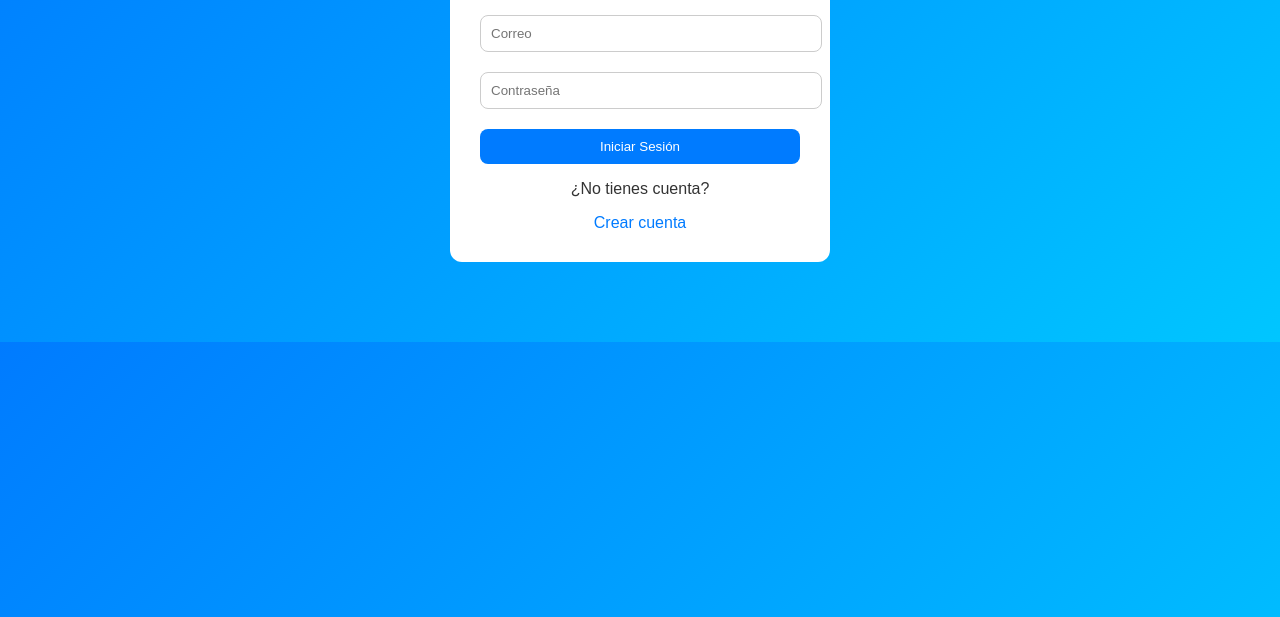
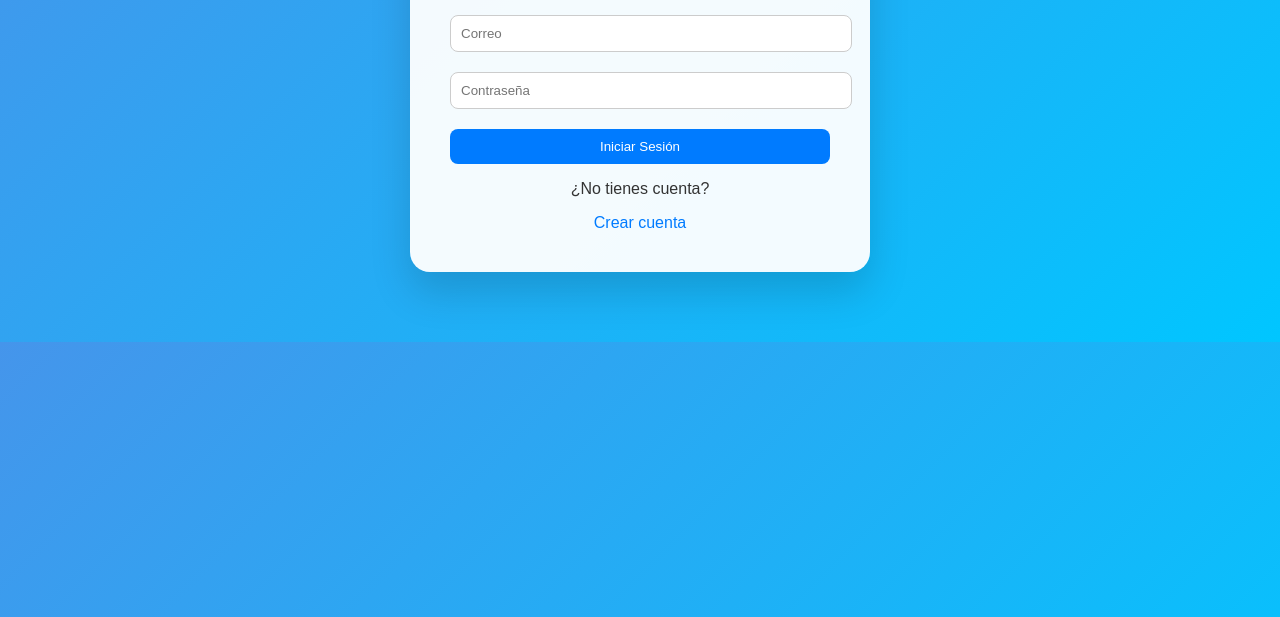
Before and after one commit to Jeidasosqui/Codigo-proyecto-LipoControl, a plain HTML site: page index.html in a window 1280 px wide. Shown: the part 183-800 px from the top of the page. Drawn offline with nearby package versions, Linux system fonts and the light colour scheme.

Commit message:
arreglo contenedor

```diff
--- a/css/styles.css
+++ b/css/styles.css
@@ -1,17 +1,19 @@
 body {
-    font-family: Arial, sans-serif;
-    background: linear-gradient(135deg, #007BFF, #00c6ff);
+    font-family: Poppins, sans-serif;
+    background: linear-gradient(135deg, #4595eb, #00c6ff);
     margin: 0;
     color: #333;
   }
 
   .container {
-    width: 320px;
-    margin: 80px auto;
-    background: white;
-    padding: 30px;
-    border-radius: 12px;
+    width: 380px;
+    margin: 70px auto;
+    background: rgba(255, 255, 255, 0.95);
+    padding: 40px;
+    border-radius: 20px;
     text-align: center;
+
+    box-shadow: 0 20px 40px rgba(0,0,0, .15);
   }
 
   h1, h2 {
```
